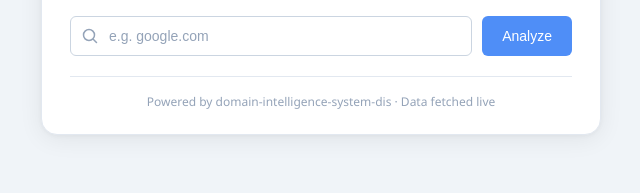
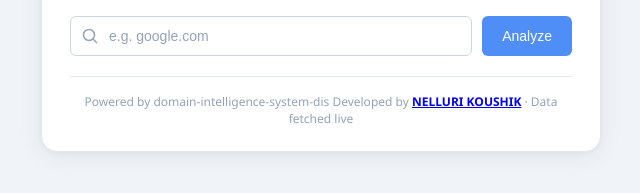
Before and after one commit to nkoushik30/domain-intelligence-system-dis, a plain HTML site: page static/index.html in a window 1280 px wide. Shown: the part 141-334 px from the top of the page, without its empty margins (319-959 px from the left). Drawn offline with nearby package versions, Linux system fonts and the light colour scheme.

Commit message:
add developer datails

```diff
--- a/static/index.html
+++ b/static/index.html
@@ -96,7 +96,7 @@
             <pre id="result" class="hidden"></pre>
         </div>
 
-        <p class="footer">Powered by domain-intelligence-system-dis · Data fetched live</p>
+        <p class="footer">Powered by domain-intelligence-system-dis Developed by <a href="https://github.com/nkoushik30/"><strong>NELLURI KOUSHIK</strong></a> · Data fetched live</p>
     </div>
 
     <script src="https://unpkg.com/leaflet@1.9.4/dist/leaflet.js"></script>
```
